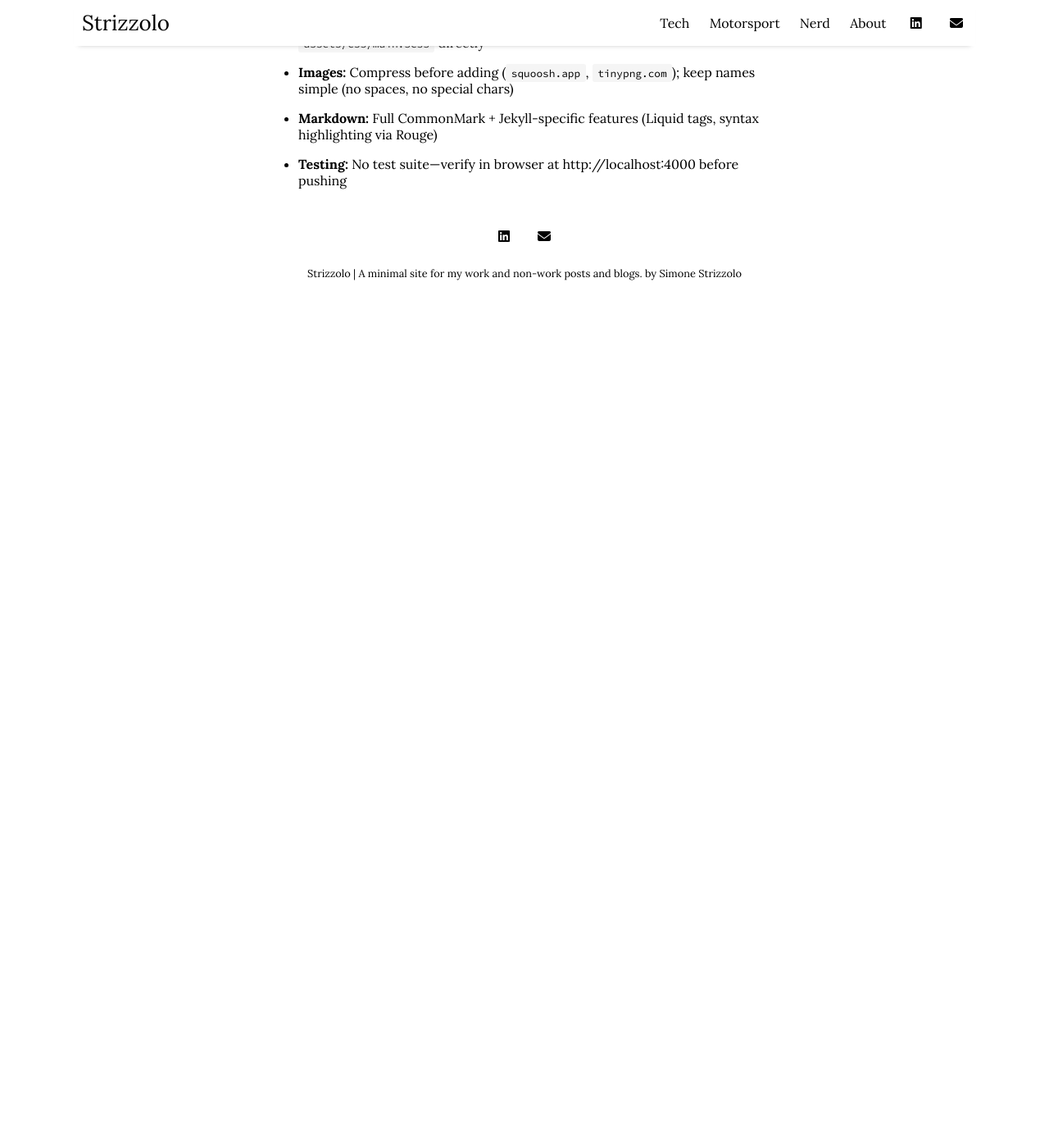
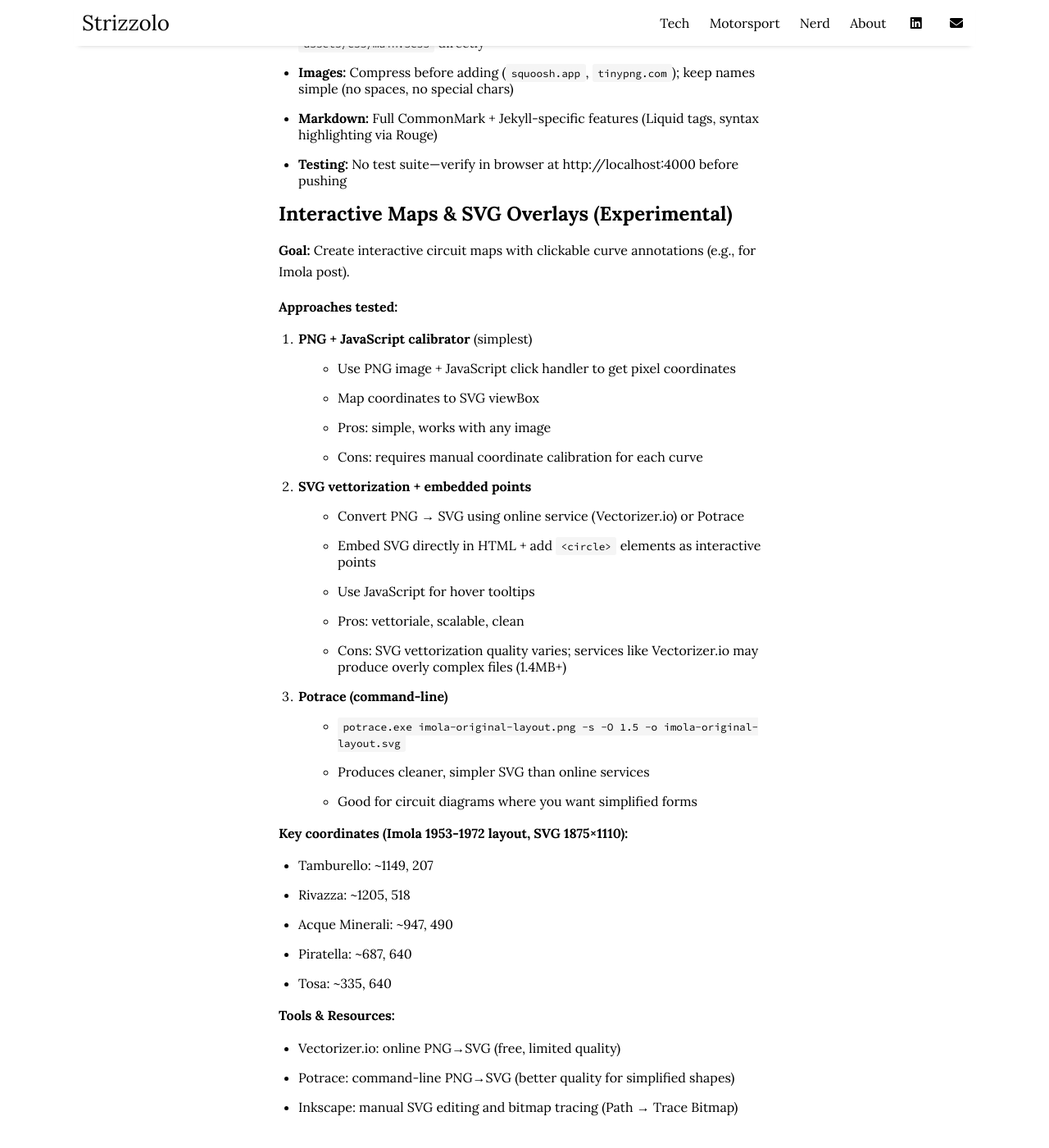
Before and after one commit to SimoneStrizzolo/simonestrizzolo.github.io, a Jekyll site: the page built from CLAUDE.md, in a window 1280 px wide and 1400 px high, scrolled down 2491 px. Shown: the whole window at 82% size. Built offline with Jekyll 4.4.1, drawn with Linux system fonts in a browser that asks for light colours; our own code applies the rules of GitHub Pages for plain Markdown files; before the commit the page ends 2863 px from its top, so only the background shows below that.

Commit message:
docs: update di claude.md

```diff
--- a/CLAUDE.md
+++ b/CLAUDE.md
@@ -83,3 +83,39 @@ Push to `main` branch → GitHub Actions automatically runs `jekyll build` and p
 - **Images:** Compress before adding (`squoosh.app`, `tinypng.com`); keep names simple (no spaces, no special chars)
 - **Markdown:** Full CommonMark + Jekyll-specific features (Liquid tags, syntax highlighting via Rouge)
 - **Testing:** No test suite—verify in browser at http://localhost:4000 before pushing
+
+## Interactive Maps & SVG Overlays (Experimental)
+
+**Goal:** Create interactive circuit maps with clickable curve annotations (e.g., for Imola post).
+
+**Approaches tested:**
+
+1. **PNG + JavaScript calibrator** (simplest)
+   - Use PNG image + JavaScript click handler to get pixel coordinates
+   - Map coordinates to SVG viewBox
+   - Pros: simple, works with any image
+   - Cons: requires manual coordinate calibration for each curve
+
+2. **SVG vettorization + embedded points**
+   - Convert PNG → SVG using online service (Vectorizer.io) or Potrace
+   - Embed SVG directly in HTML + add `<circle>` elements as interactive points
+   - Use JavaScript for hover tooltips
+   - Pros: vettoriale, scalable, clean
+   - Cons: SVG vettorization quality varies; services like Vectorizer.io may produce overly complex files (1.4MB+)
+
+3. **Potrace (command-line)**
+   - `potrace.exe imola-original-layout.png -s -O 1.5 -o imola-original-layout.svg`
+   - Produces cleaner, simpler SVG than online services
+   - Good for circuit diagrams where you want simplified forms
+
+**Key coordinates (Imola 1953-1972 layout, SVG 1875×1110):**
+- Tamburello: ~1149, 207
+- Rivazza: ~1205, 518
+- Acque Minerali: ~947, 490
+- Piratella: ~687, 640
+- Tosa: ~335, 640
+
+**Tools & Resources:**
+- Vectorizer.io: online PNG→SVG (free, limited quality)
+- Potrace: command-line PNG→SVG (better quality for simplified shapes)
+- Inkscape: manual SVG editing and bitmap tracing (Path → Trace Bitmap)
```
